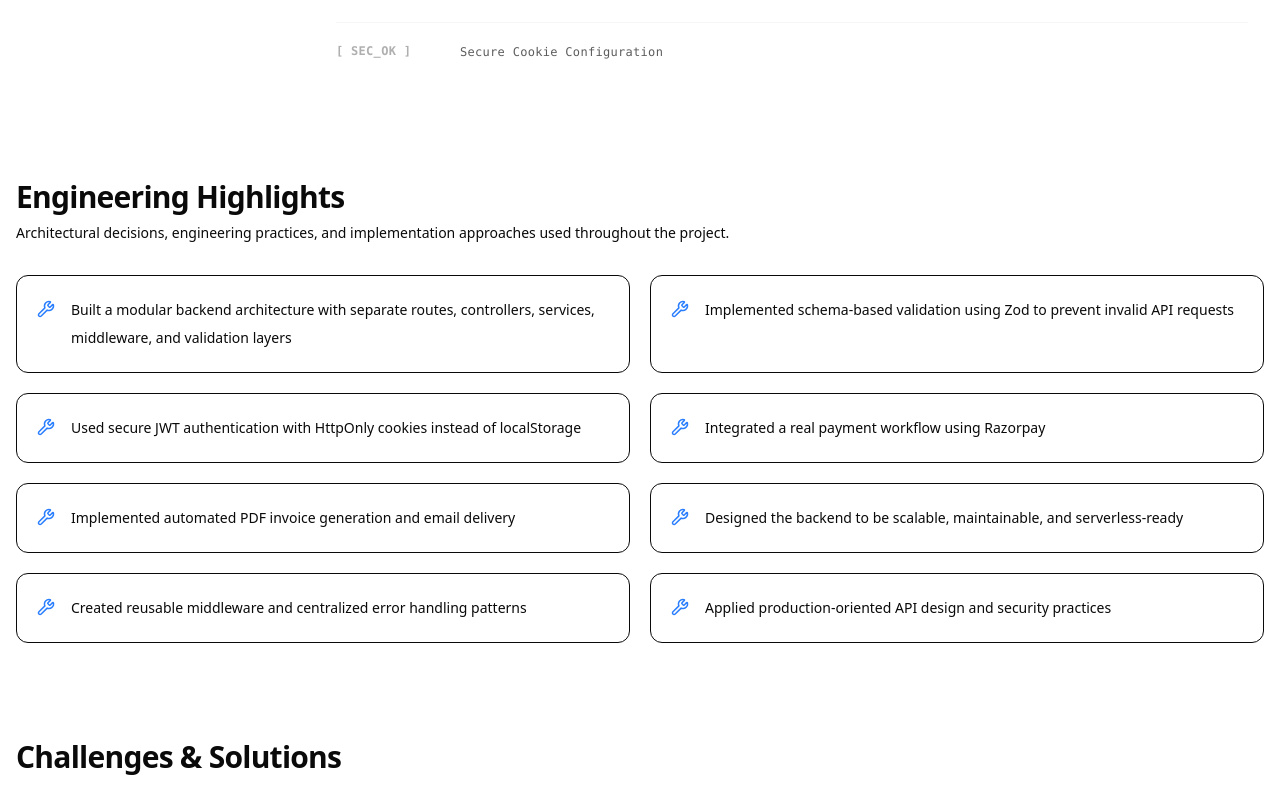
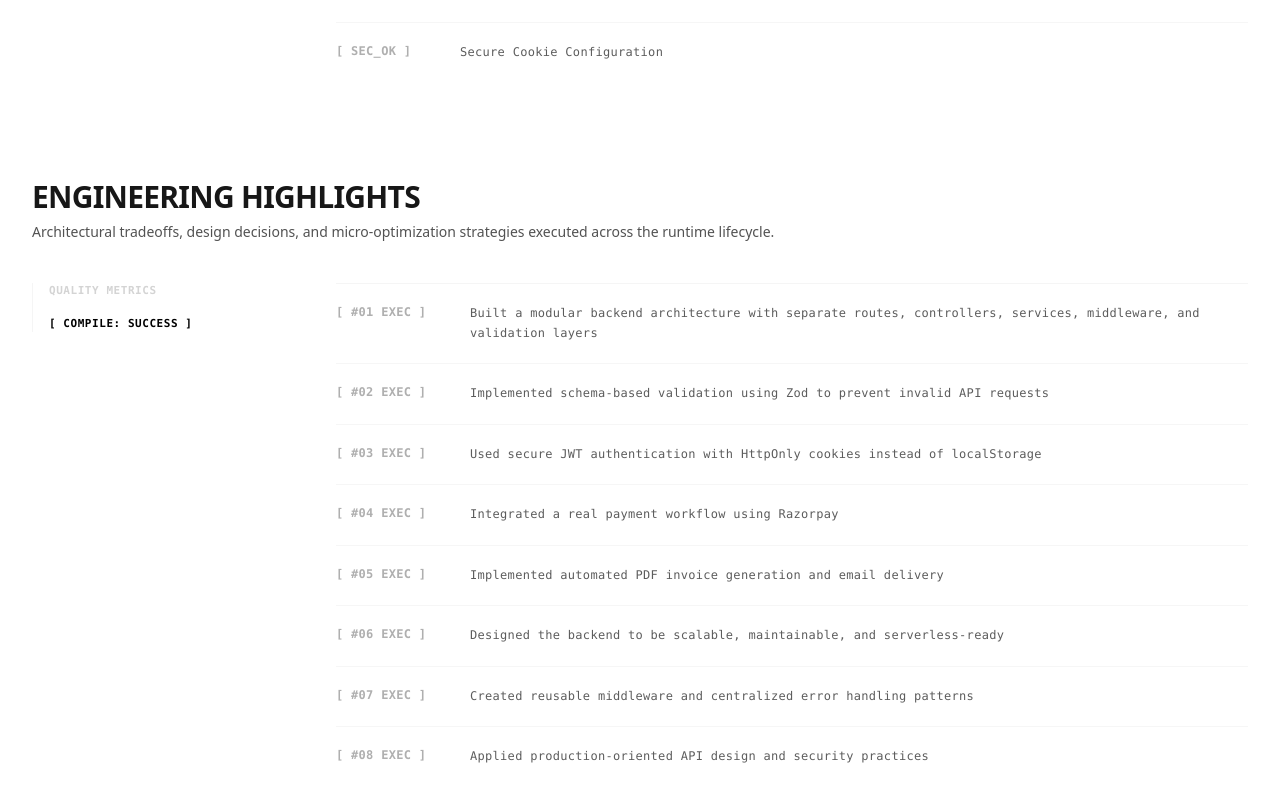
Before and after one commit to md-faizanahmad/Md_Faizan_Ahmad_Portfolio, a Next.js app: page /projects/mystore-admin-dashboard in a window 1280 px wide. Shown: the part 3967-4752 px from the top of the page. Built offline with nearby package versions, Linux system fonts and the light colour scheme.

Commit message:
style: transform engineering highlights grid into a minimalist system build log matrix

```diff
--- a/src/components/projects/components/ProjectEngineering.tsx
+++ b/src/components/projects/components/ProjectEngineering.tsx
@@ -1,4 +1,6 @@
-import { Wrench } from "lucide-react";
+"use client";
+
+import React from "react";
 
 interface ProjectEngineeringProps {
   engineeringHighlights: string[];
@@ -7,39 +9,72 @@ interface ProjectEngineeringProps {
 export default function ProjectEngineering({
   engineeringHighlights,
 }: ProjectEngineeringProps) {
+  if (!engineeringHighlights?.length) return null;
+
   return (
-    <section className="mx-auto max-w-7xl px-4 py-12">
-      {/* Header */}
-      <div className="mb-8">
-        <h2 className="text-3xl font-bold tracking-tight">
+    <section
+      className="w-full bg-white text-black transition-colors duration-300 dark:bg-black dark:text-white font-mono select-none"
+      aria-labelledby="engineering-highlights-heading"
+      itemScope
+      itemType="https://schema.org/TechArticle"
+    >
+      {/* Aligned to the unified max-w-7xl layout margin track */}
+      <div className="mx-auto max-w-7xl px-4 py-12 sm:px-6 lg:px-8">
+        {/* Section Heading Group */}
+        <div className="space-y-1.5 max-w-4xl text-left mb-10 font-sans">
+          <h2
+            id="engineering-highlights-heading"
+            className="text-xl font-extrabold uppercase tracking-tight sm:text-2xl md:text-3xl text-neutral-900 dark:text-white"
+            itemProp="name"
+          >
             Engineering Highlights
           </h2>
-
-        <p className="mt-2 text-sm text-muted-foreground">
-          Architectural decisions, engineering practices, and implementation
-          approaches used throughout the project.
+          <p className="text-sm leading-relaxed text-neutral-600 dark:text-neutral-400">
+            Architectural tradeoffs, design decisions, and micro-optimization
+            strategies executed across the runtime lifecycle.
           </p>
         </div>
 
-      <div className="grid gap-5 md:grid-cols-2">
-        {engineeringHighlights.map((item) => (
-          <div
+        {/* Master Asymmetric Splitting Grid Layout */}
+        <div className="grid gap-10 lg:grid-cols-[240px_1fr] lg:gap-16">
+          {/* LEFT COLUMN: Sidebar Indicator Registry */}
+          <aside className="hidden lg:block">
+            <div className="sticky top-32 space-y-4 border-l border-neutral-100 dark:border-neutral-900 pl-4 text-[11px] uppercase tracking-wider text-neutral-400 dark:text-neutral-500">
+              <div className="text-neutral-300 dark:text-neutral-700 font-bold">
+                Quality Metrics
+              </div>
+              <div className="text-black dark:text-white font-bold">
+                [ Compile: Success ]
+              </div>
+            </div>
+          </aside>
+
+          {/* RIGHT COLUMN: Minimalist Code Manifest Viewport */}
+          <main>
+            <ul
+              className="divide-y divide-neutral-100 dark:divide-neutral-900 border-t border-b border-neutral-100 dark:border-neutral-900 lg:border-b-0 font-mono text-xs tracking-wide"
+              aria-label="Core engineering implementation logs"
+              itemProp="backlog"
+            >
+              {engineeringHighlights.map((item, index) => (
+                <li
                   key={item}
-            className="
-              flex gap-4
-              rounded-xl
-              border
-              bg-card
-              p-5
-            "
+                  className="group grid grid-cols-1 gap-2 py-5 sm:grid-cols-[110px_1fr] sm:gap-6 items-start transition-all duration-300 opacity-85 hover:opacity-100"
                 >
-            <div className="mt-1">
-              <Wrench size={18} className="text-blue-500" />
+                  {/* Technical Build Status Code Token */}
+                  <div className="text-neutral-400 dark:text-neutral-600 font-bold text-[10px] sm:text-xs">
+                    [ #{String(index + 1).padStart(2, "0")} EXEC ]
                   </div>
 
-            <p className="text-sm leading-7">{item}</p>
+                  {/* Core Highlighting Description */}
+                  <div className="text-neutral-700 dark:text-neutral-300 transition-colors duration-150 group-hover:text-black dark:group-hover:text-white font-sans sm:font-mono text-sm sm:text-xs leading-relaxed">
+                    {item}
                   </div>
+                </li>
               ))}
+            </ul>
+          </main>
+        </div>
       </div>
     </section>
   );
```
Lines whose indentation alone changed are shown as unchanged.
